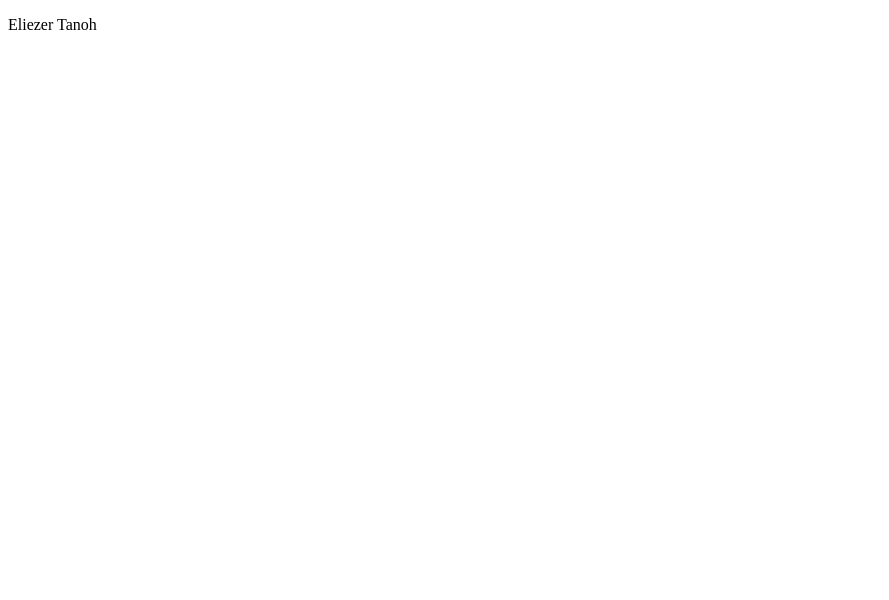
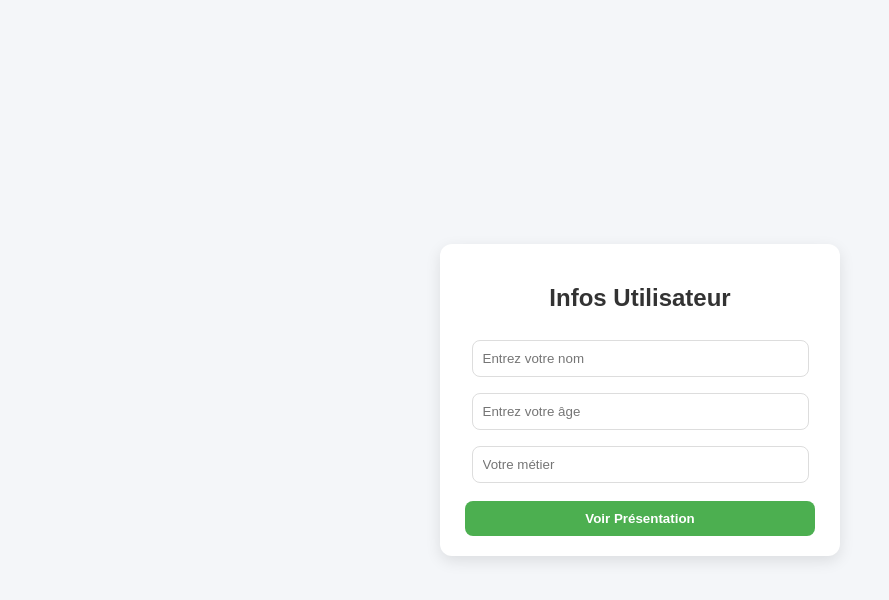
Before and after one commit to 1ne8ight/projet_devop_Tanoh_Eliezer, a plain HTML site: page index.html in a window 1280 px wide. Shown: the whole page, without its empty margins (0-889 px from the left). Drawn offline with Linux system fonts and the light colour scheme.

Commit message:
develop : feature 1

```diff
--- a/index.html
+++ b/index.html
@@ -1,16 +1,101 @@
 <!DOCTYPE html>
 <html lang="fr">
+<head>
+  <meta charset="UTF-8">
+  <title>Présentation Utilisateur</title>
+  <style>
+    body {
+      font-family: Arial, sans-serif;
+      background: #f4f6f9;
+      display: flex;
+      justify-content: center;
+      align-items: center;
+      height: 100vh;
+      margin: 0;
+    }
 
-<head>
-    <meta charset="UTF-8">
-    <meta name="viewport" content="width=device-width, initial-scale=1.0">
-    <title>Document</title>
+    .container {
+      background: #fff;
+      padding: 20px 25px;
+      border-radius: 12px;
+      box-shadow: 0 5px 15px rgba(0,0,0,0.1);
+      width: 350px;
+      text-align: center;
+    }
+
+    h2 {
+      margin-bottom: 20px;
+      color: #333;
+    }
+
+    input {
+      width: 90%;
+      padding: 10px;
+      margin: 8px 0;
+      border: 1px solid #ddd;
+      border-radius: 8px;
+      outline: none;
+    }
+
+    button {
+      margin-top: 10px;
+      padding: 10px 15px;
+      width: 100%;
+      border: none;
+      border-radius: 8px;
+      background: #4CAF50;
+      color: white;
+      font-weight: bold;
+      cursor: pointer;
+      transition: background 0.3s;
+    }
+
+    button:hover {
+      background: #45a049;
+    }
+
+    .presentation {
+      margin-top: 20px;
+      padding: 15px;
+      background: #e9f7ef;
+      border: 1px solid #c8e6c9;
+      border-radius: 10px;
+      display: none;
+      text-align: left;
+    }
+  </style>
 </head>
+<body>
+  <div class="container">
+    <h2>Infos Utilisateur</h2>
+    <input type="text" id="nom" placeholder="Entrez votre nom" required>
+    <input type="number" id="age" placeholder="Entrez votre âge" required>
+    <input type="text" id="metier" placeholder="Votre métier" required>
+    <button onclick="afficherPresentation()">Voir Présentation</button>
 
-<body>
-    <p>
-        Eliezer Tanoh
-    </p>
+    <div class="presentation" id="presentationBox"></div>
+  </div>
+
+  <script>
+    function afficherPresentation() {
+      const nom = document.getElementById("nom").value.trim();
+      const age = document.getElementById("age").value.trim();
+      const metier = document.getElementById("metier").value.trim();
+      const box = document.getElementById("presentationBox");
+
+      if(nom && age && metier) {
+        box.style.display = "block";
+        box.innerHTML = `
+          <h3>Présentation</h3>
+          <p>Bonjour, je m'appelle <b>${nom}</b>.</p>
+          <p>J'ai <b>${age} ans</b>.</p>
+          <p>Je travaille en tant que <b>${metier}</b>.</p>
+        `;
+      } else {
+        box.style.display = "block";
+        box.innerHTML = "<p style='color:red;'>⚠️ Merci de remplir toutes les informations.</p>";
+      }
+    }
+  </script>
 </body>
-
 </html>
```
Also changed, not shown: 1 other file.
